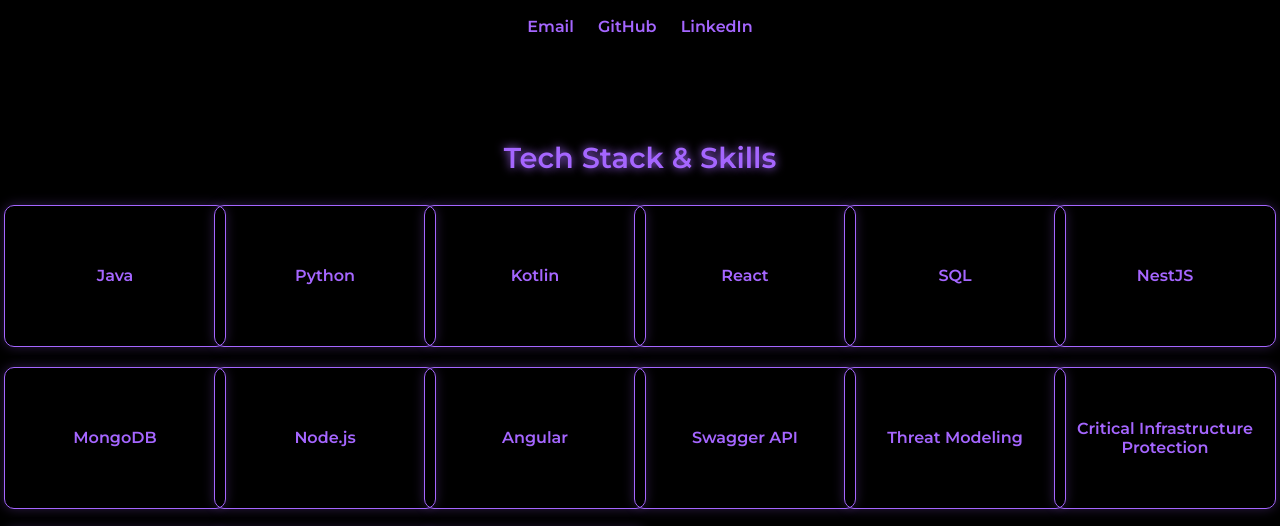
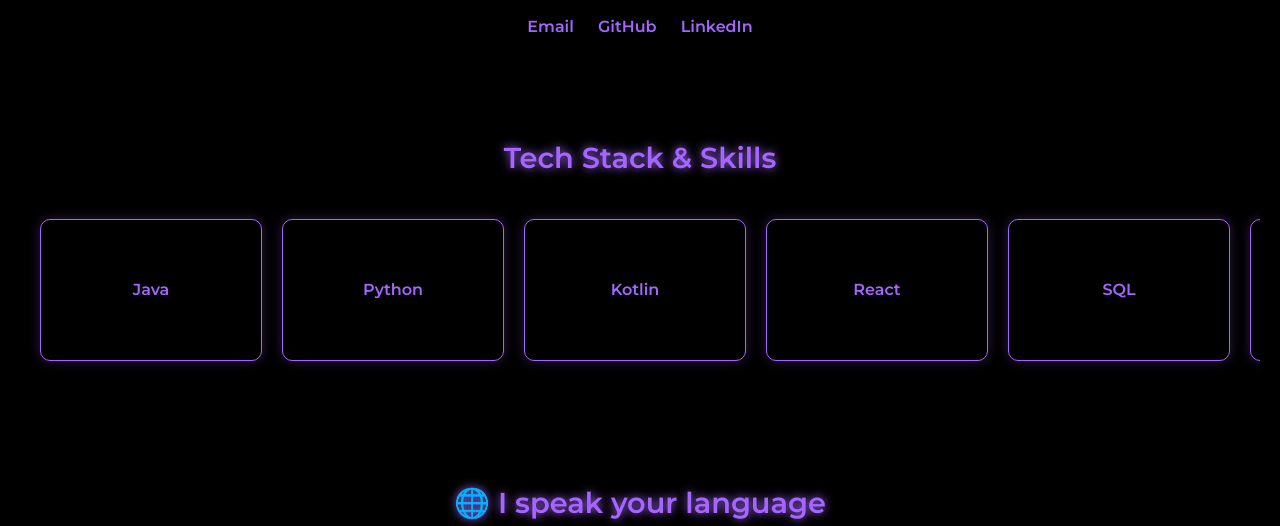
Before and after one commit to valentinaschiavon99/valentinaschiavon.github.io, a plain HTML site: page index.html in a window 1280 px wide. Shown: the part 274-800 px from the top of the page. Drawn offline with nearby package versions, Linux system fonts and the light colour scheme.

Commit message:
Redesigned Tech Stack section with horizontal scrolling and updated AIT description

```diff
--- a/index.html
+++ b/index.html
@@ -41,15 +41,18 @@
         .skills {
             padding: 40px 20px;
         }
+        .skills-grid-wrapper {
+            overflow-x: auto;
+            white-space: nowrap;
+            padding-bottom: 10px;
+        }
         .skills-grid {
-            display: grid;
-            grid-template-columns: repeat(auto-fill, minmax(180px, 1fr));
+            display: inline-flex;
             gap: 20px;
-            justify-items: center;
-            margin-top: 30px;
+            padding: 20px;
         }
         .skill {
-            width: 180px;
+            min-width: 180px;
             height: 100px;
             display: flex;
             align-items: center;
@@ -104,6 +107,7 @@
 
 <section class="skills">
     <h2 class="flashing-text">Tech Stack & Skills</h2>
+    <div class="skills-grid-wrapper">
         <div class="skills-grid">
             <div class="skill">Java</div>
             <div class="skill">Python</div>
@@ -120,6 +124,7 @@
             <div class="skill">Risk Propagation</div>
             <div class="skill">Cybersecurity</div>
             <div class="skill">LLM Prompt Engineering</div>
+        </div>
     </div>
 </section>
 
```
Lines whose indentation alone changed are shown as unchanged.
